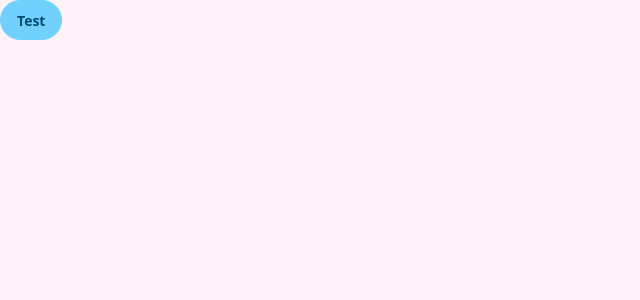
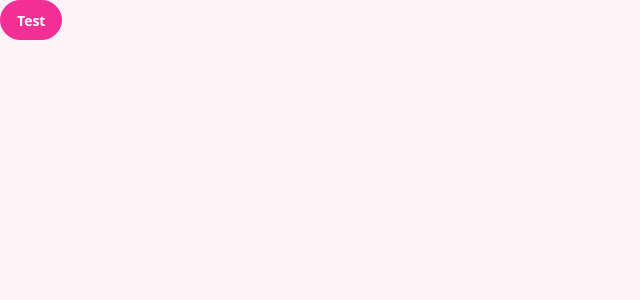
Before and after one commit to Dydy45/smart-queue, a Next.js app: page / in a window 1280 px wide. Shown: the top 300 px of the page, without its empty margins (0-640 px from the left). Built offline with nearby package versions, Linux system fonts and the light colour scheme.

Commit message:
bouton primary

```diff
--- a/app/page.tsx
+++ b/app/page.tsx
@@ -3,7 +3,7 @@ import Image from "next/image";
 export default function Home() {
   return (
     <div>
-      <button className="btn btn-accent">Test</button>
+      <button className="btn btn-primary">Test</button>
     </div>
   );
 }
```
